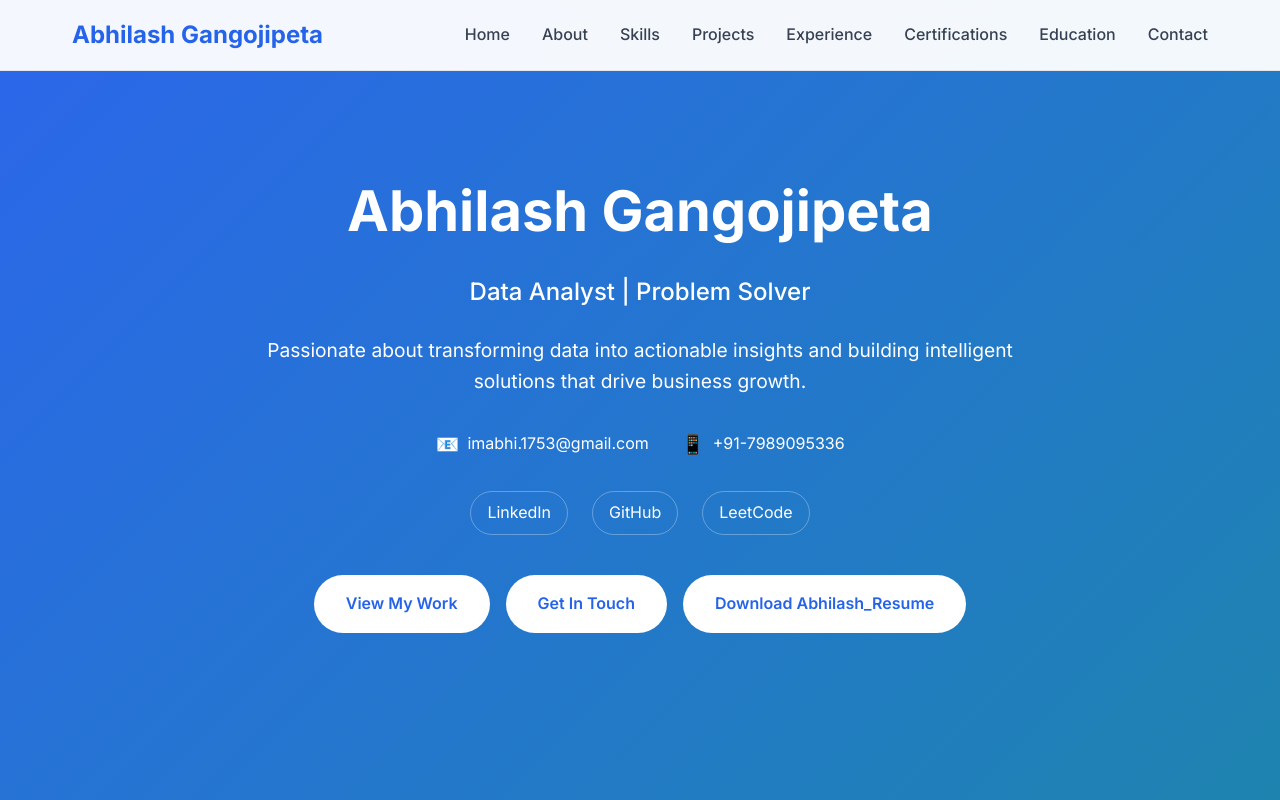
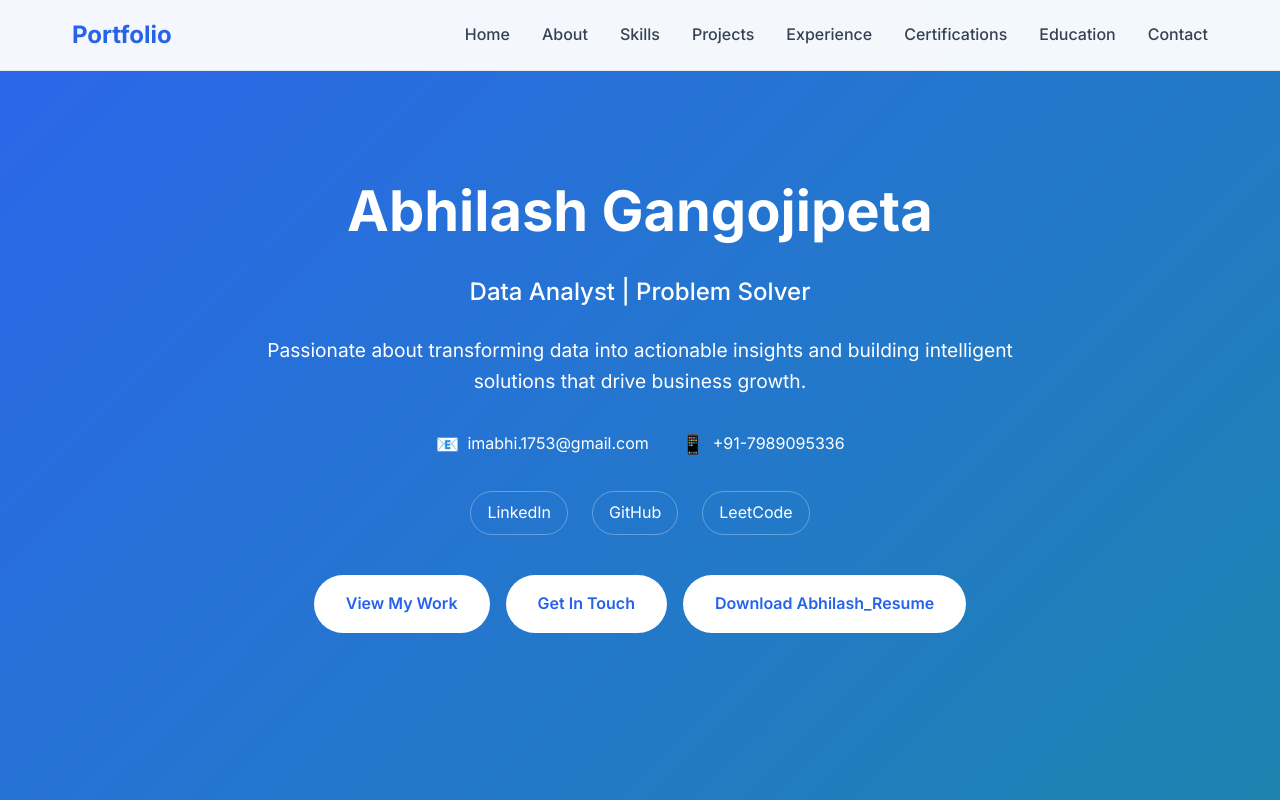
Before and after one commit to ABHILASHGANGOJIPETA/my-portfolio, a plain HTML site: page index.html in a window 1280 px wide. Shown: the top 800 px of the page. Drawn offline with Linux system fonts and the light colour scheme; a script that the page names is missing.

Commit message:
Updated Portfolio link in navbar

```diff
--- a/index.html
+++ b/index.html
@@ -15,7 +15,7 @@
     <nav class="navbar">
         <div class="nav-container">
             <div class="nav-logo">
-                <a href="#home">Abhilash Gangojipeta</a>
+                <a href="#home">Portfolio</a>
             </div>
             <ul class="nav-menu">
                 <li class="nav-item">
```
